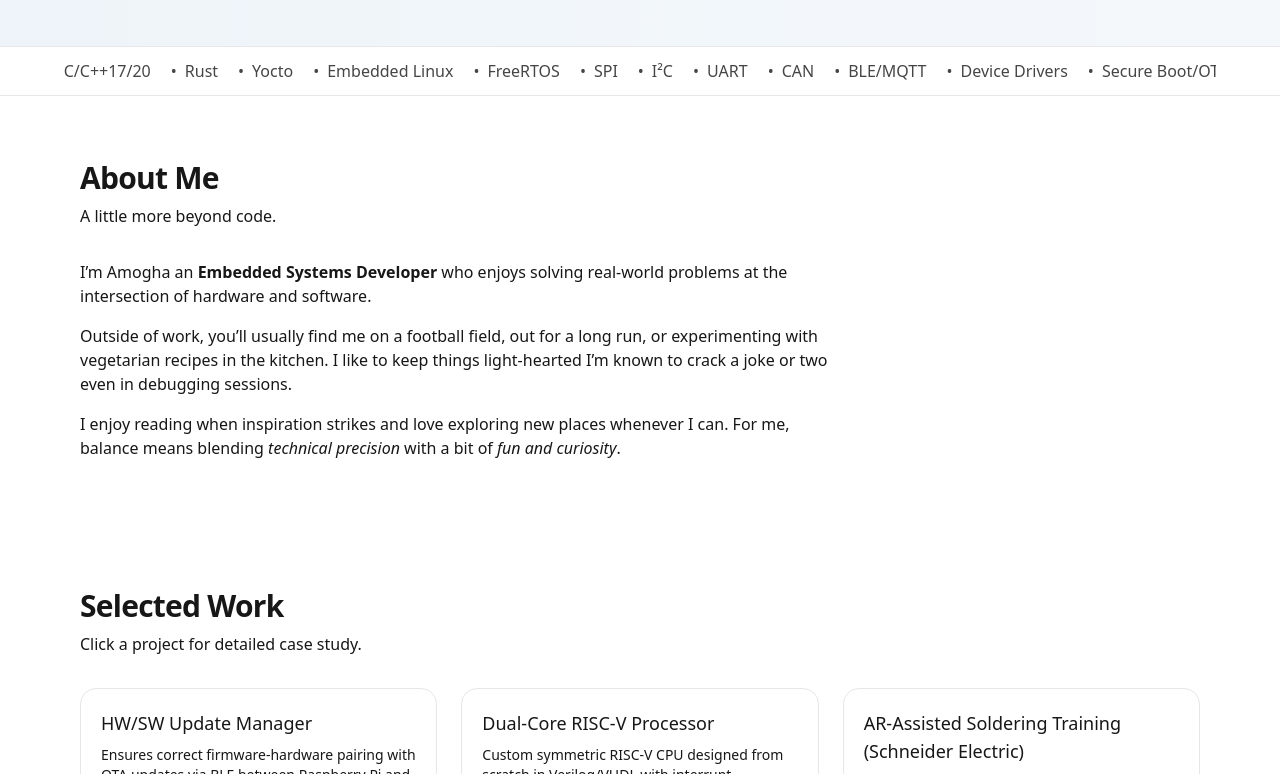
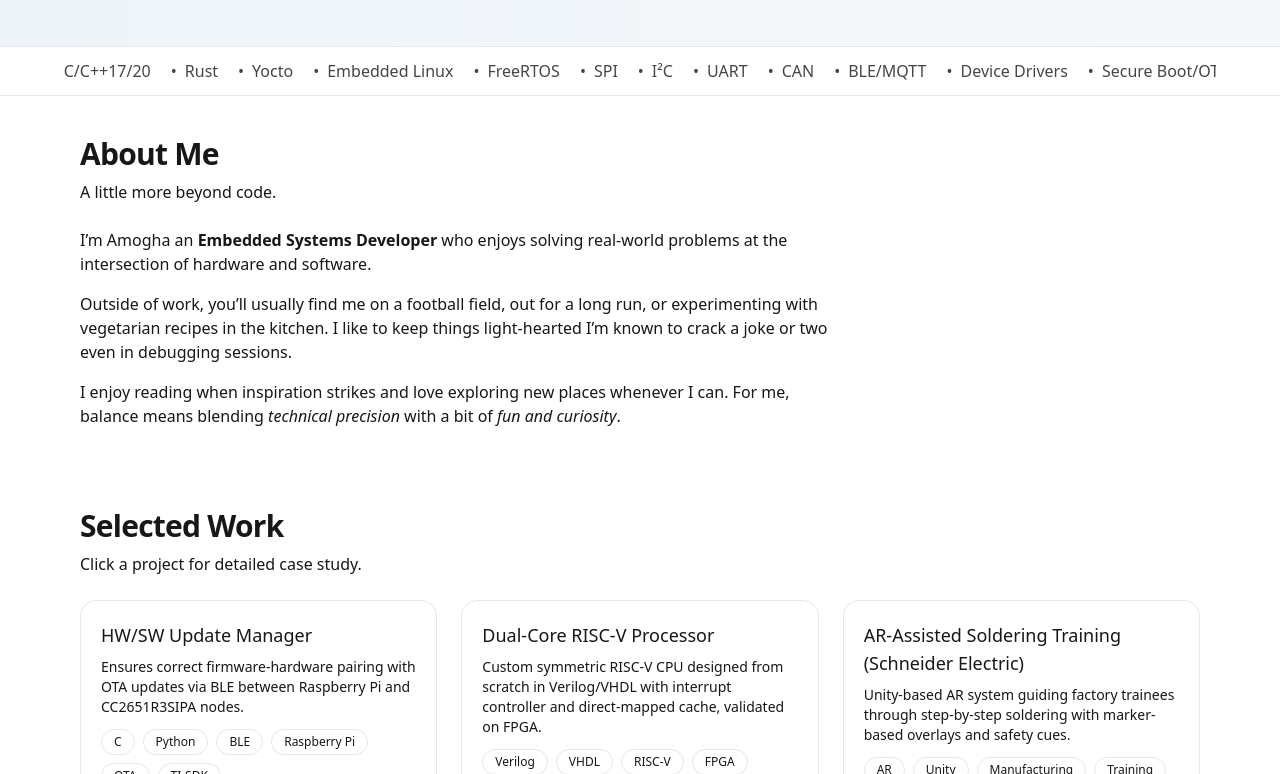
Before and after one commit to amoghamp2-code/Website, a React (Vite) app: page / in a window 1280 px wide. Shown: the part 746-1520 px from the top of the page. Built offline with nearby package versions, Linux system fonts and the light colour scheme.

Commit message:
project space

```diff
--- a/src/App.jsx
+++ b/src/App.jsx
@@ -46,15 +46,14 @@ const skills = [
   "CMake","Unit Testing"
 ];
 
-/* Layout helper */
 function Section({ id, title, children, subtitle }) {
   return (
     <section
       id={id}
-      className="py-12 md:py-16 scroll-mt-20 md:scroll-mt-24"
+      className="pt-8 md:pt-10 pb-8 md:pb-10 scroll-mt-20 md:scroll-mt-24"
     >
       <div className="max-w-6xl mx-auto px-4">
-        <div className="mb-6 md:mb-8">
+        <div className="mb-5 md:mb-6">
           <h2 className="text-2xl md:text-3xl font-semibold tracking-tight">{title}</h2>
           {subtitle && <p className="text-muted-foreground mt-2 max-w-3xl">{subtitle}</p>}
         </div>
@@ -63,6 +62,7 @@ function Section({ id, title, children, subtitle }) {
     </section>
   );
 }
+
 
 
 export default function App() {
```
